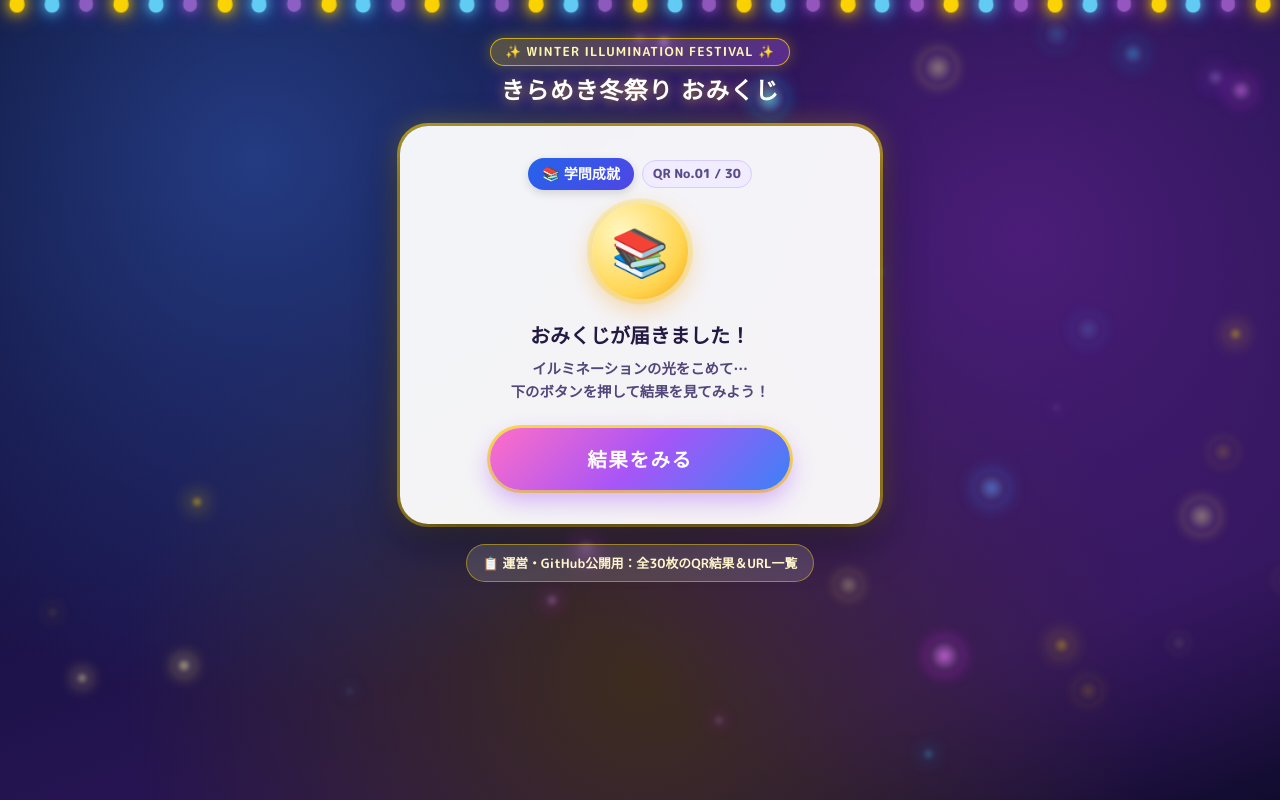
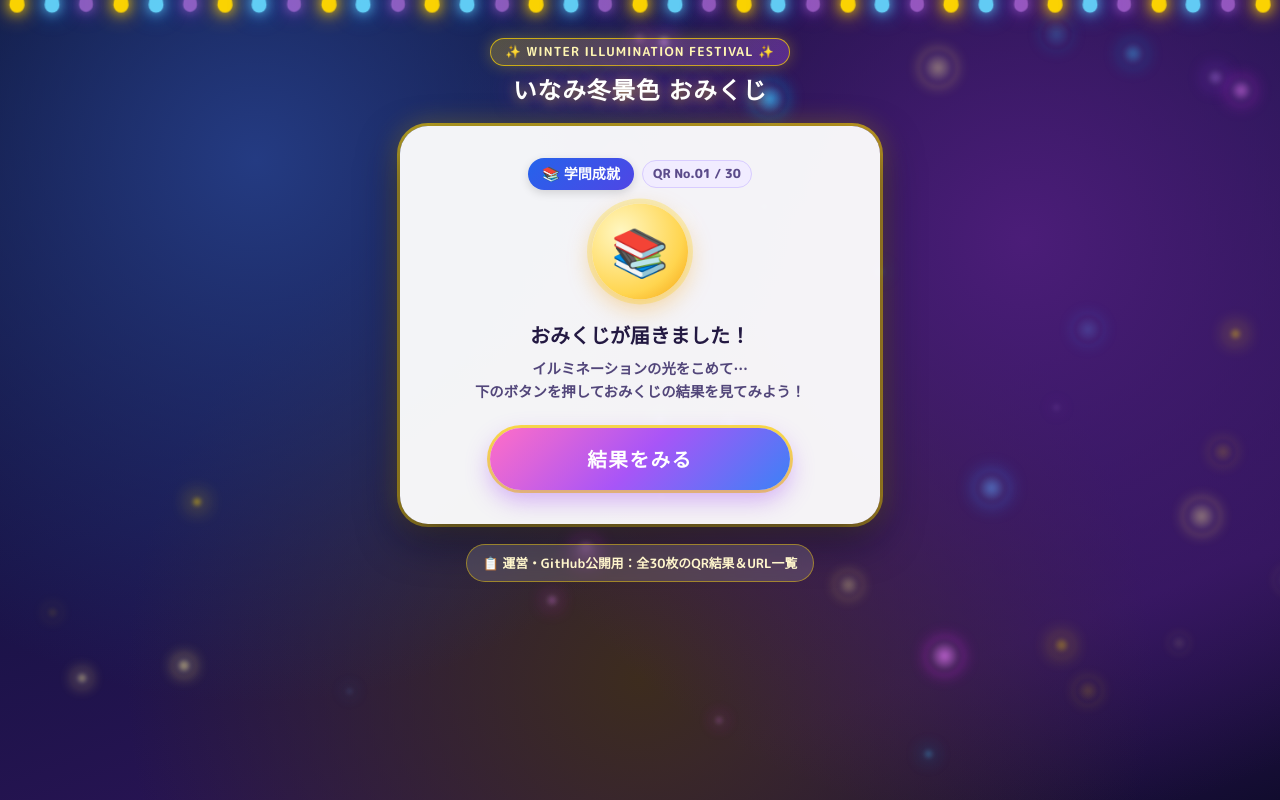
Before and after one commit to koyapl/inamifuyugeshiki-omikuji, a plain HTML site: page index.html in a window 1280 px wide. Drawn offline with Linux system fonts and the light colour scheme; a web font is replaced by a local one.

Commit message:
Update festival title and intro text in index.html

```diff
--- a/index.html
+++ b/index.html
@@ -3,7 +3,7 @@
 <head>
 <meta charset="UTF-8">
 <meta name="viewport" content="width=device-width, initial-scale=1.0">
-<title>冬祭り イルミネーションおみくじ</title>
+<title>いなみ冬景色 イルミネーションおみくじ</title>
 <link rel="preconnect" href="https://fonts.googleapis.com">
 <link rel="preconnect" href="https://fonts.gstatic.com" crossorigin>
 <link href="https://fonts.googleapis.com/css2?family=M+PLUS+Rounded+1c:wght@500;700;800&family=Zen+Maru+Gothic:wght@500;700;900&display=swap" rel="stylesheet">
@@ -571,7 +571,7 @@
   <div class="container">
     <header class="festival-header">
       <div class="festival-badge">✨ WINTER ILLUMINATION FESTIVAL ✨</div>
-      <h1 class="festival-title">きらめき冬祭り おみくじ</h1>
+      <h1 class="festival-title">いなみ冬景色 おみくじ</h1>
     </header>
 
     <!-- ① QR読み込み直後に表示される「結果をみる」ボタン画面 -->
@@ -582,7 +582,7 @@
       </div>
       <div class="intro-icon-wrap" id="introIcon">🔮</div>
       <h2 class="intro-heading">おみくじが届きました！</h2>
-      <p class="intro-sub">イルミネーションの光をこめて…<br>下のボタンを押して結果を見てみよう！</p>
+      <p class="intro-sub">イルミネーションの光をこめて…<br>下のボタンを押しておみくじの結果を見てみよう！</p>
       <button type="button" class="reveal-btn" id="revealBtn">結果をみる</button>
     </section>
 
```
